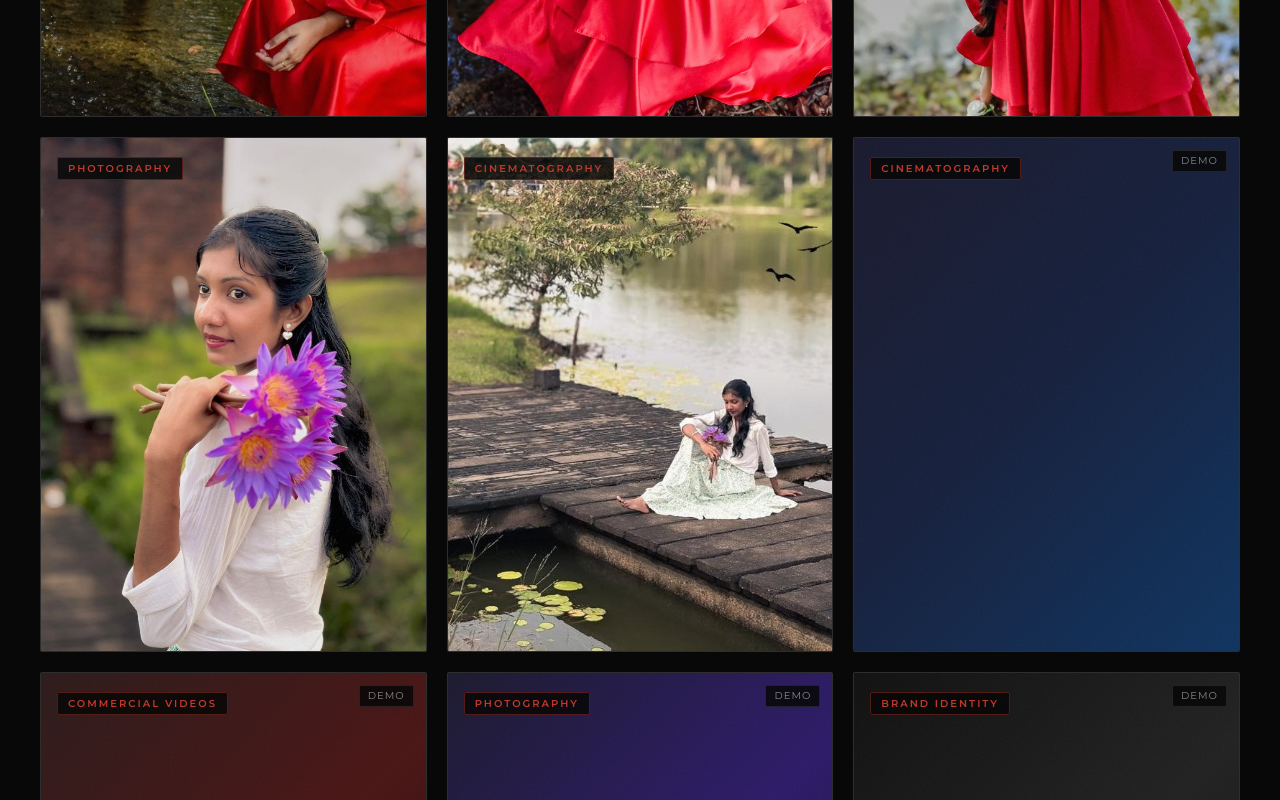
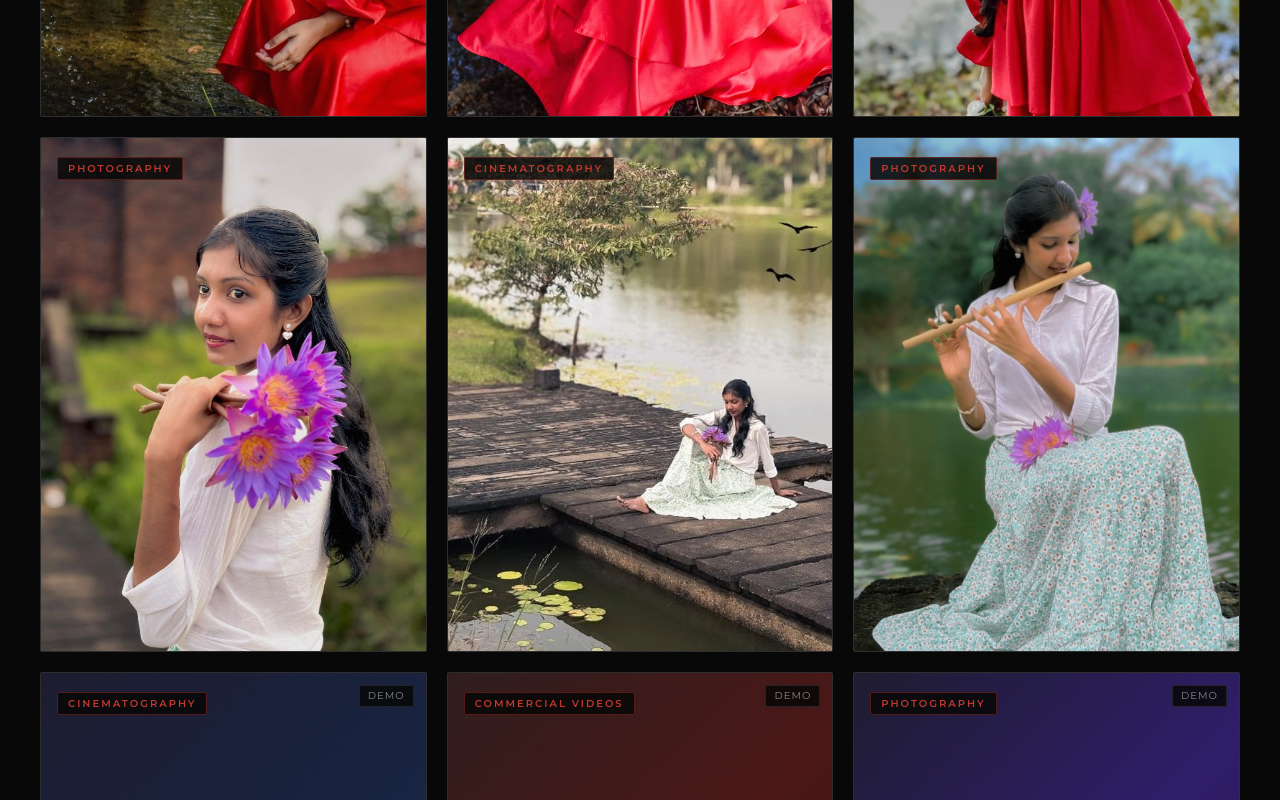
Before and after one commit to mihirunpavithra-wq/varga, a React (Vite) app: page / in a window 1280 px wide. Shown: the part 2280-3080 px from the top of the page. Built offline with nearby package versions, Linux system fonts and the light colour scheme.

Commit message:
Add Lakeside Flute Melody Portrait to portfolio 3rd row with interactive dual-shot gallery

```diff
--- a/src/data/content.ts
+++ b/src/data/content.ts
@@ -124,6 +124,22 @@ export const projects: Project[] = [
       'A contemplative cinematic frame capturing calm reflection by the wooden pier. Composed with birds in motion, tranquil waters, and peaceful solitary storytelling.',
     image: `${import.meta.env.BASE_URL}lakeside-cinematic-session.jpg`,
     tags: ['Cinematography', 'Landscape Frame', 'Reflective Waters', 'Visual Story'],
+    isDemo: false,
+  },
+  {
+    id: 'lakeside-flute-melody-01',
+    title: 'Lakeside Flute Melody Portrait',
+    category: 'Photography',
+    year: 2024,
+    description: 'Traditional flute melody portrait on the stone pier with purple lotus blooms and lush lakeside scenery.',
+    fullDescription:
+      'A cultural fine-art portrait session set against serene lake waters. Featuring an intimate musical moment with a wooden flute, purple lotus flowers, traditional styling, and soft outdoor daylight.',
+    image: `${import.meta.env.BASE_URL}lakeside-flute-portrait.jpg`,
+    gallery: [
+      `${import.meta.env.BASE_URL}lakeside-flute-portrait.jpg`,
+      `${import.meta.env.BASE_URL}lakeside-flute-portrait-v2.jpg`,
+    ],
+    tags: ['Photography', 'Flute Melody', 'Cultural Portrait', 'Lakeside Session', 'Fine Art'],
     isDemo: false,
   },
   {
```
Also changed, not shown: public/lakeside-flute-portrait-v2.jpg (added), public/lakeside-flute-portrait.jpg (added).
